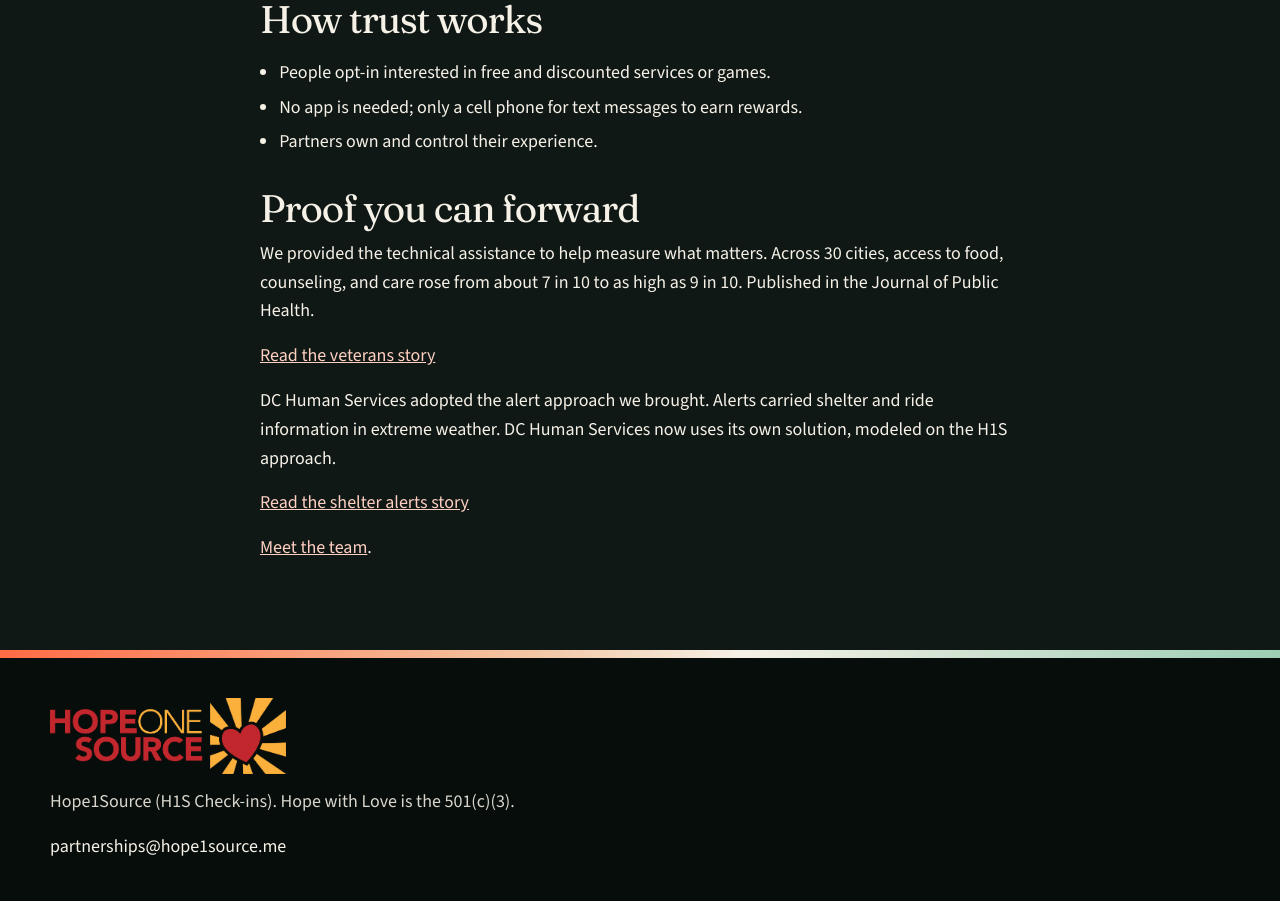
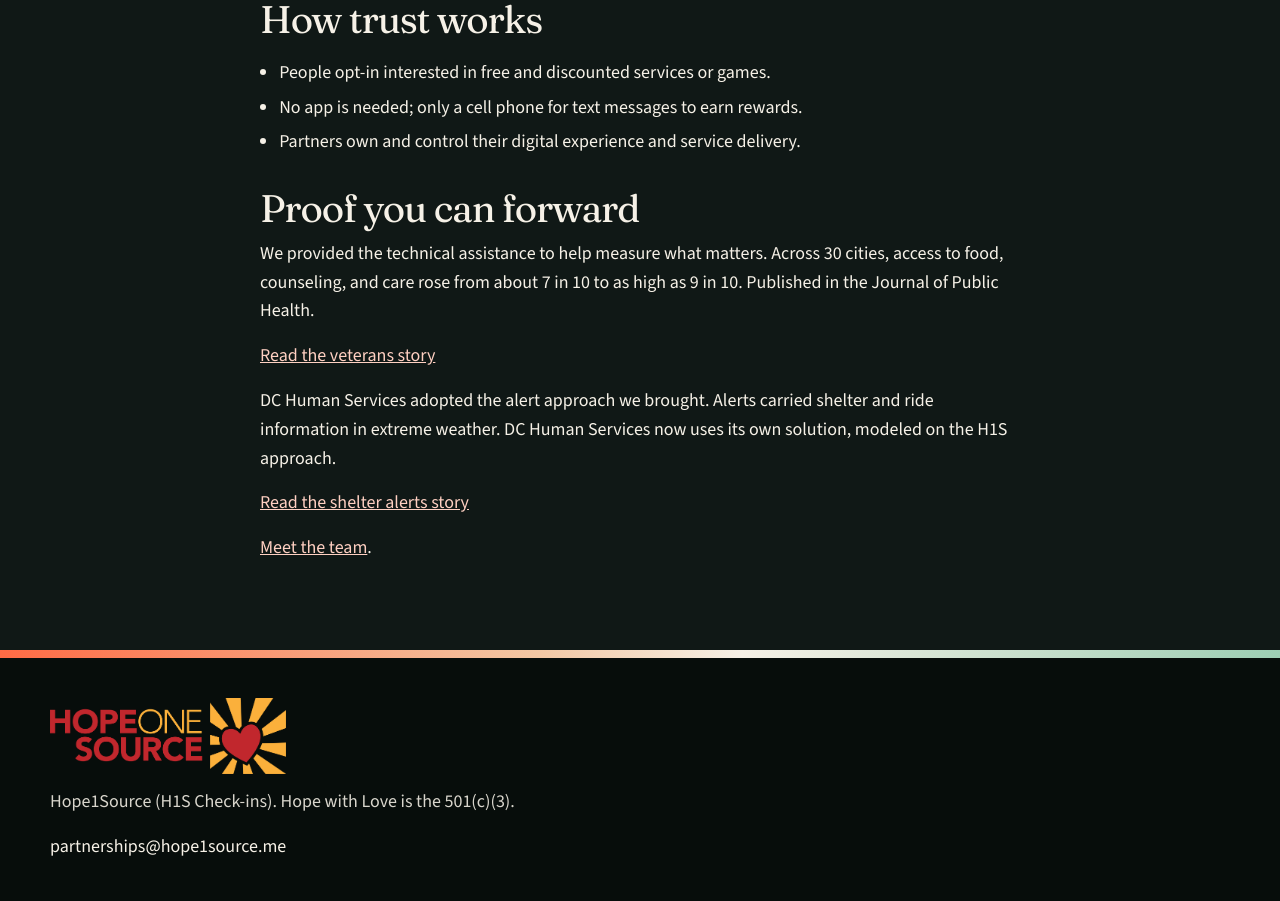
Before and after one commit to hopeonesource/hope1source.org, a React (Vite) app in the folder preview-v4/: page /public-agencies in a window 1280 px wide. Shown: the part 1300-2201 px from the top of the page. Built offline with nearby package versions, Linux system fonts and the light colour scheme.

Commit message:
Expand partner control statement

```diff
--- a/preview-v4/src/pages/PublicAgencies.jsx
+++ b/preview-v4/src/pages/PublicAgencies.jsx
@@ -50,7 +50,7 @@ export default function PublicAgencies() {
           <ul>
             <li>People opt-in interested in free and discounted services or games.</li>
             <li>No app is needed; only a cell phone for text messages to earn rewards.</li>
-            <li>Partners own and control their experience.</li>
+            <li>Partners own and control their digital experience and service delivery.</li>
           </ul>
           <h2>Proof you can forward</h2>
           <p>
```
Also changed, not shown: 1 other file (tests, documents, lock files or other folders).
